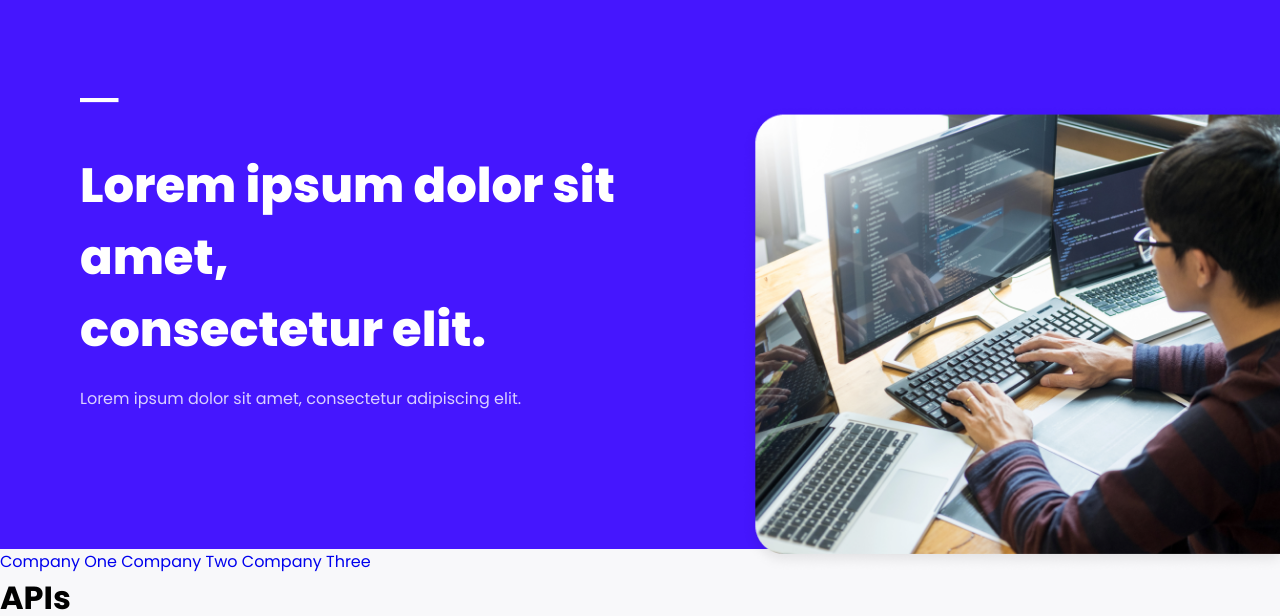
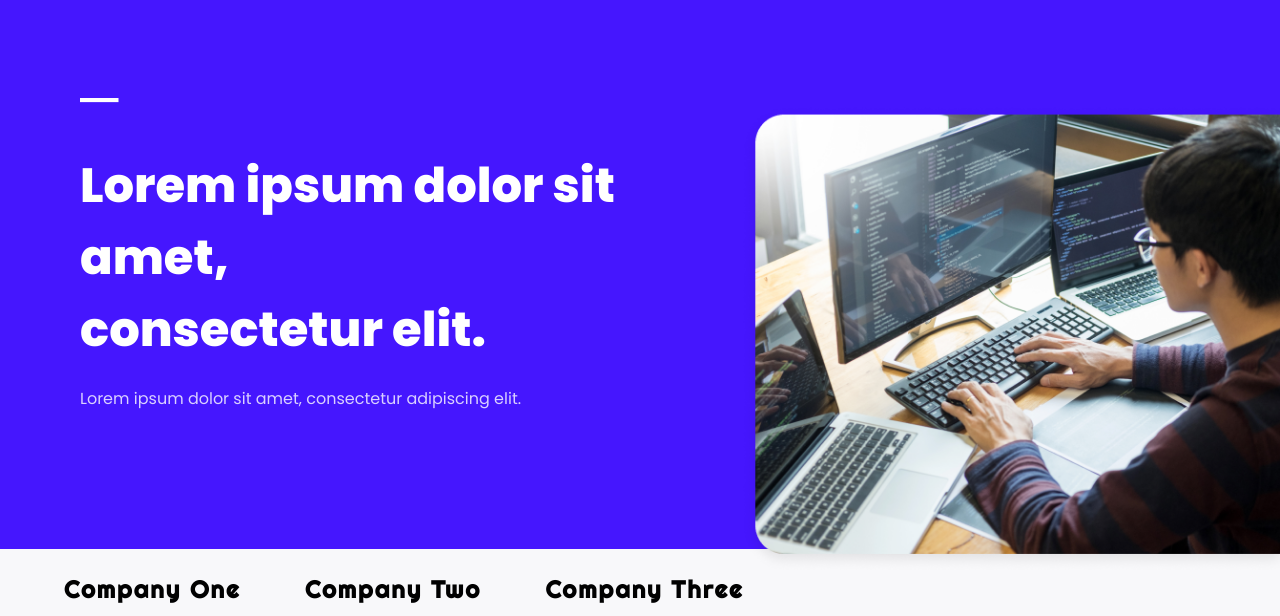
Before and after one commit to devSouvikb/Project-01-html-css-landing-page, a plain HTML site: page Project-13/index.html in a window 1280 px wide. Shown: the part 91-707 px from the top of the page. Drawn offline with Linux system fonts and the light colour scheme.

Commit message:
added companies section styles

```diff
--- a/Project-13/style.css
+++ b/Project-13/style.css
@@ -130,3 +130,22 @@ nav {
   position: relative;
   top: 20px;
 }
+
+/* ----------- companies section ----------- */
+.companies {
+  width: 90%;
+  margin: 0 auto;
+  margin-top: 25px;
+}
+
+.company-items {
+  font-family: "Righteous", cursive;
+  color: var(--primary-txt-color);
+  font-size: 24px;
+  font-weight: 600;
+  letter-spacing: 2px;
+}
+
+.company-items + .company-items {
+  margin-left: 60px;
+}
```
